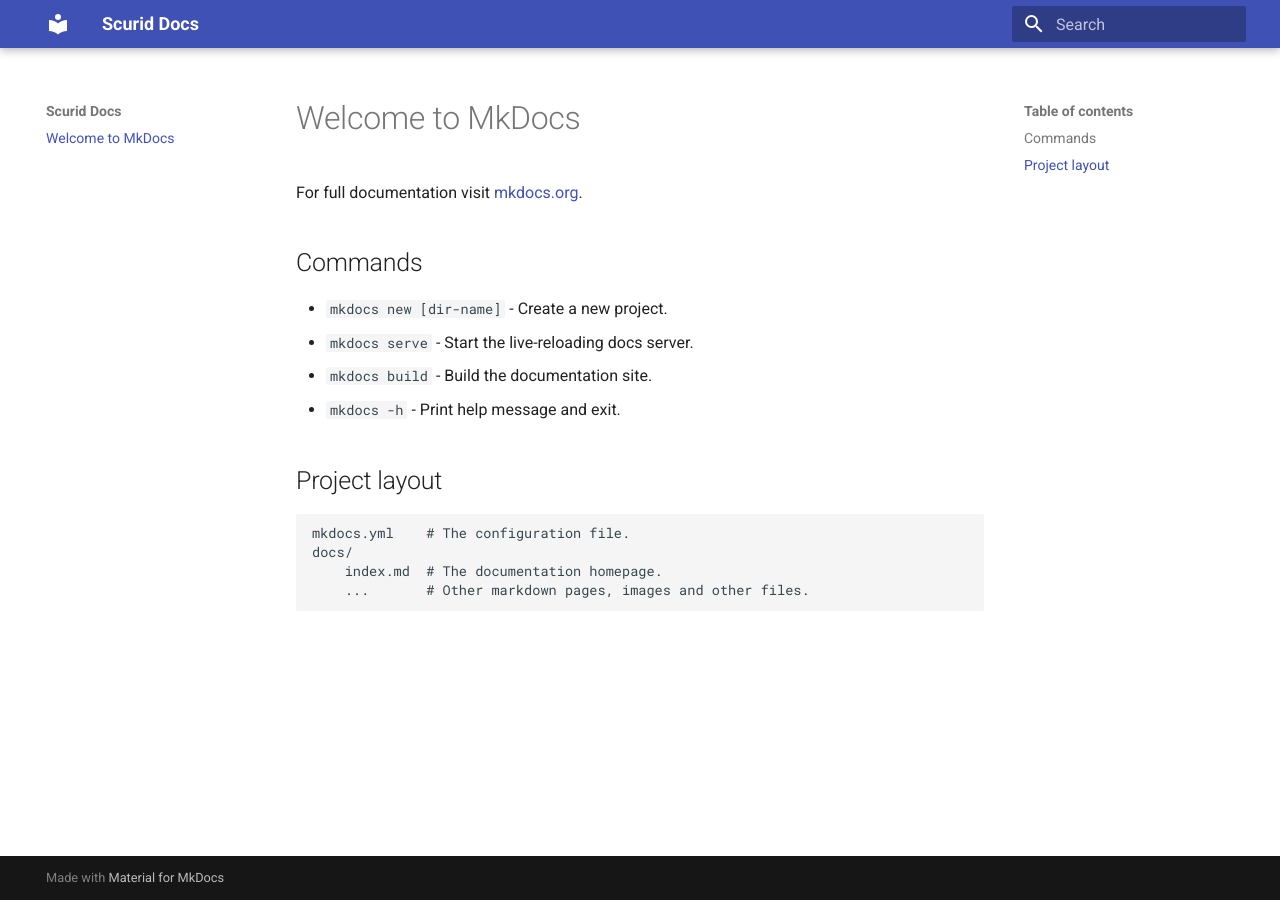
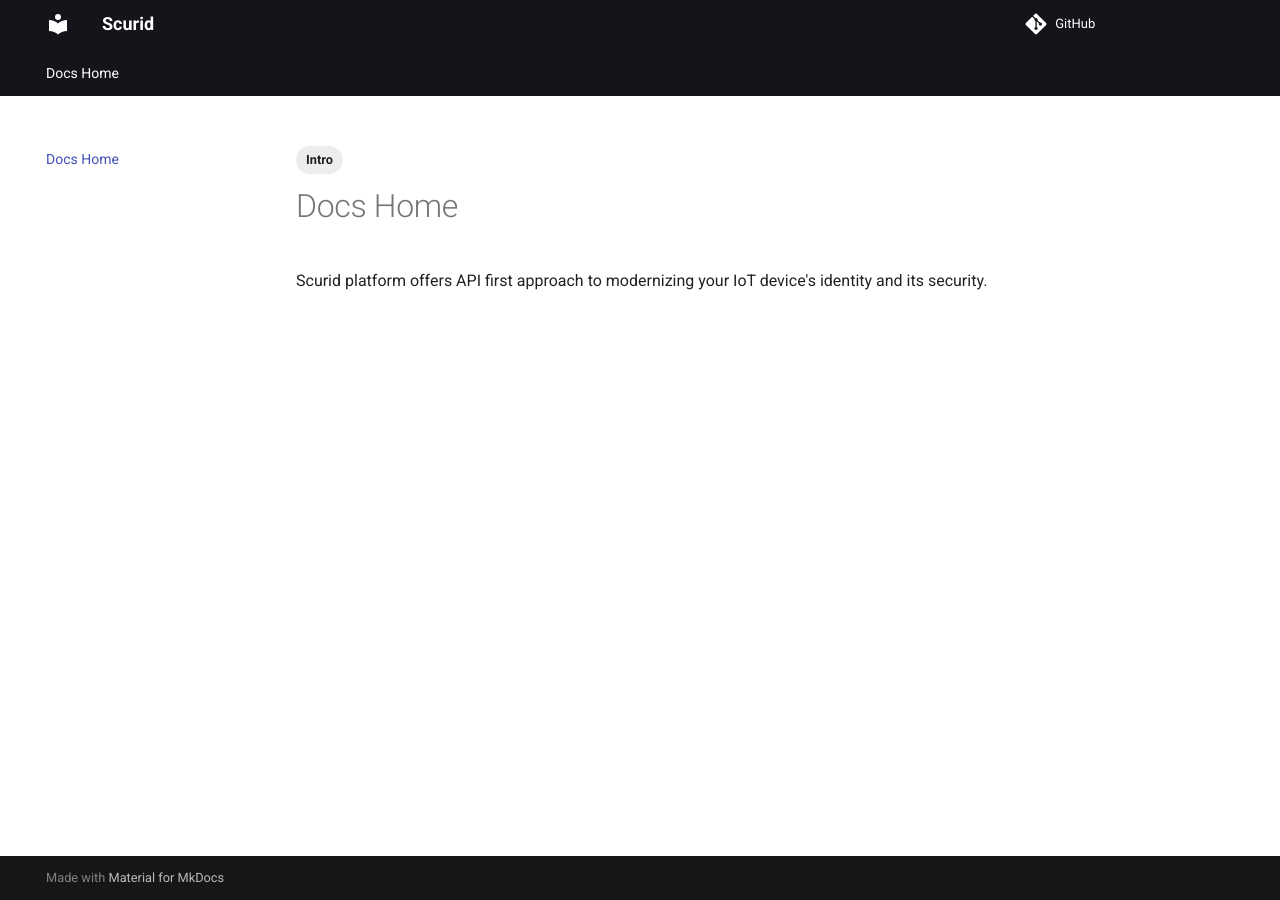
Before and after one commit to scurid-inc/docs, an MkDocs documentation site: the page built from docs/index.md, in a window 1280 px wide. Built offline with MkDocs 1.6.1 and Material for MkDocs 9.7.7, drawn with Linux system fonts in a browser that asks for light colours; comment, search, counter and statistics services are not loaded.

Commit message:
major: config setup

```diff
--- a/docs/index.md
+++ b/docs/index.md
@@ -1,17 +1,8 @@
-# Welcome to MkDocs
+---
+tags:
+  - Intro
+---
 
-For full documentation visit [mkdocs.org](https://www.mkdocs.org).
+# Docs Home
 
-## Commands
-
-* `mkdocs new [dir-name]` - Create a new project.
-* `mkdocs serve` - Start the live-reloading docs server.
-* `mkdocs build` - Build the documentation site.
-* `mkdocs -h` - Print help message and exit.
-
-## Project layout
-
-    mkdocs.yml    # The configuration file.
-    docs/
-        index.md  # The documentation homepage.
-        ...       # Other markdown pages, images and other files.
+Scurid platform offers API first approach to modernizing your IoT device's identity and its security.
--- a/mkdocs.yml
+++ b/mkdocs.yml
@@ -1,4 +1,18 @@
 # yaml-language-server: $schema=https://squidfunk.github.io/mkdocs-material/schema.json
-site_name: Scurid Docs
+site_name: Scurid
 theme:
   name: material
+  palette:
+    primary: black
+  features:
+    - navigation.instant
+    - navigation.tabs
+    - navigation.sections
+    - navigation.expand
+    - toc.integrate
+plugins:
+  - tags
+  - git-revision-date-localized
+markdown_extensions:
+  - meta
+repo_url: https://github.com/scurid-inc/docs
```
Also changed, not shown: 1 other file.
